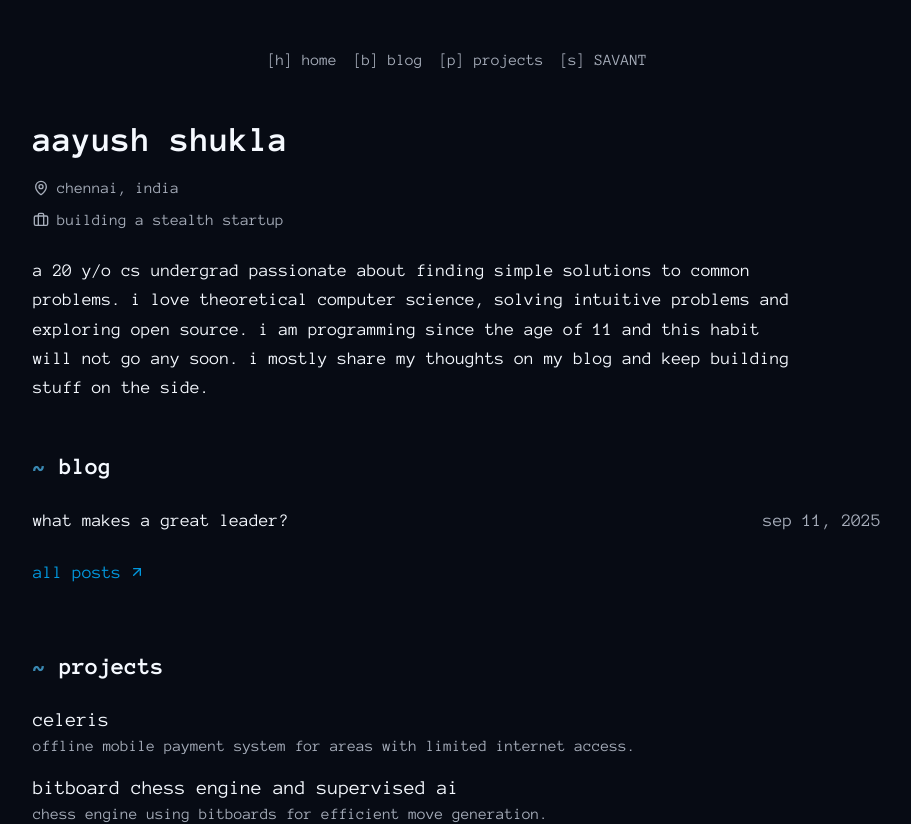
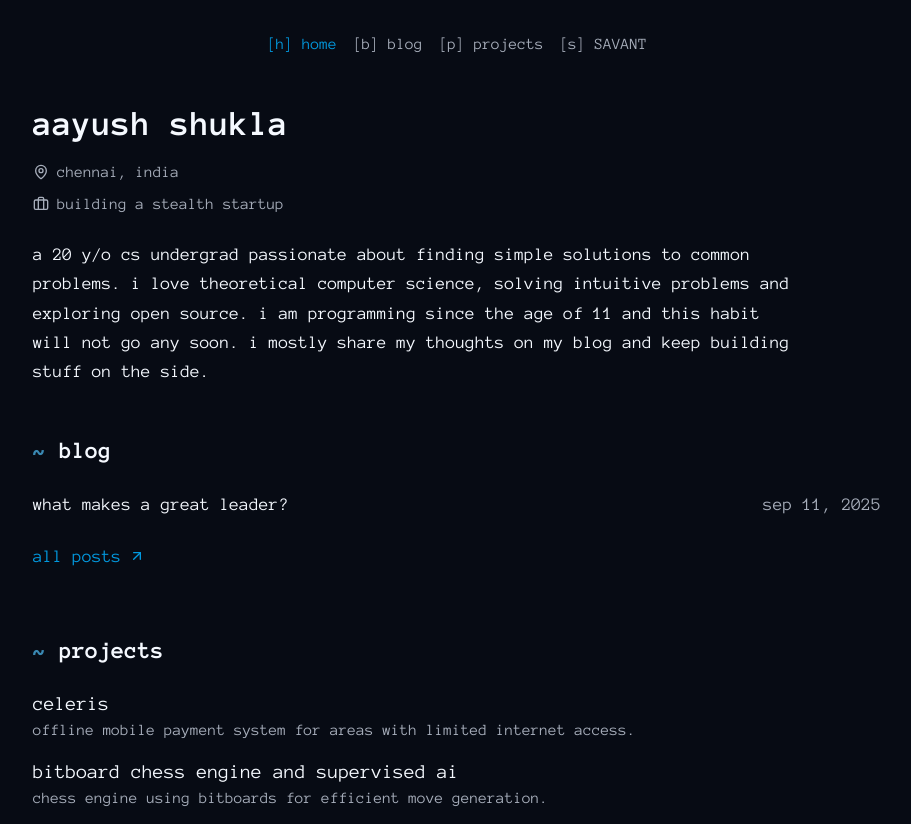
Before and after one commit to a2ys/website, a Next.js app: page / in a window 1280 px wide. Shown: the top 824 px of the page, without its empty margins (183-1094 px from the left). Built offline with nearby package versions, Linux system fonts and the light colour scheme.

Commit message:
feat: current path is now highlighted

```diff
--- a/src/components/Nav.tsx
+++ b/src/components/Nav.tsx
@@ -1,9 +1,12 @@
 "use client";
 
 import Link from "next/link";
+import { usePathname } from "next/navigation";
 import { useEffect } from "react";
 
 const Nav = () => {
+  const pathName = usePathname();
+
   useEffect(() => {
     const handleKeyPress = (e: KeyboardEvent) => {
       if (e.key === "h") {
@@ -22,20 +25,37 @@ const Nav = () => {
   }, []);
 
   return (
-    <nav className="max-w-4xl mx-auto mt-4 mb-12">
-      <div className="flex gap-4 text-muted-foreground">
-        <Link href="/" className="hover:text-primary transition-colors">
+    <nav className="max-w-4xl mx-auto mb-12">
+      <div className="flex gap-4">
+        <Link
+          href="/"
+          className={`hover:text-primary transition-colors ${
+            pathName === "/" ? "text-primary" : "text-muted-foreground"
+          }`}
+        >
           [h] home
         </Link>
-        <Link href="/blog" className="hover:text-primary transition-colors">
+        <Link
+          href="/blog"
+          className={`hover:text-primary transition-colors ${
+            pathName.startsWith("/blog")
+              ? "text-primary"
+              : "text-muted-foreground"
+          }`}
+        >
           [b] blog
         </Link>
-        <Link href="/projects" className="hover:text-primary transition-colors">
+        <Link
+          href="/projects"
+          className={`hover:text-primary transition-colors ${
+            pathName === "/projects" ? "text-primary" : "text-muted-foreground"
+          }`}
+        >
           [p] projects
         </Link>
         <Link
           href="https://blog.a2ys.dev"
-          className="hover:text-primary transition-colors"
+          className="hover:text-primary transition-colors text-muted-foreground"
         >
           [s] SAVANT
         </Link>
```
